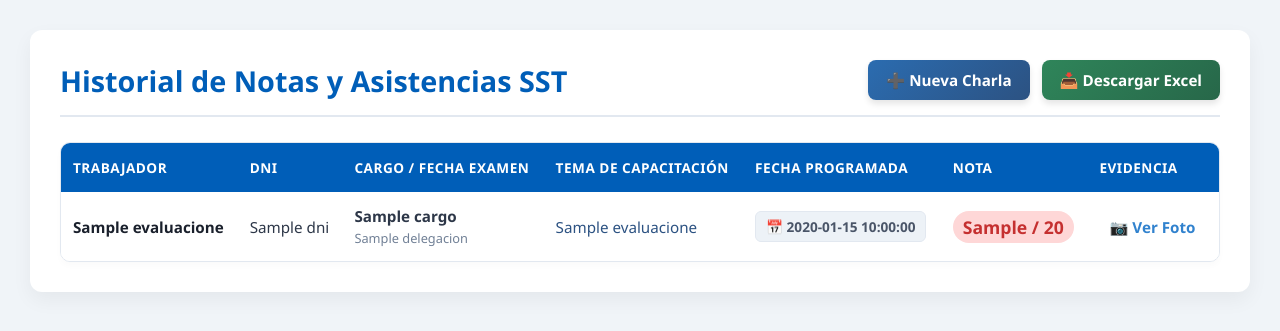
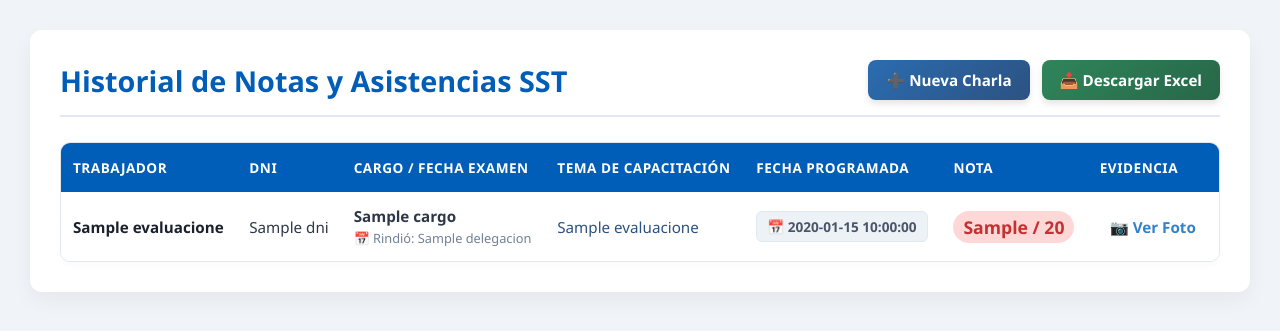
Before and after one commit to ANGEL19-K/sistema-sst, a Flask app: template templates/resultados_capacitaciones.html in a window 1280 px wide. Shown: the top 331 px of the page. Run offline with Flask 3, Linux system fonts and the light colour scheme; the template is opened without the code that fills it: most values are stand-ins (such as "Sample title", 1, 10 or a date in 2020).

Commit message:
Update resultados_capacitaciones.html

```diff
--- a/templates/resultados_capacitaciones.html
+++ b/templates/resultados_capacitaciones.html
@@ -86,10 +86,10 @@
                     <tr>
                         <td class="text-bold">{{ ev.nombres }}</td>
                         <td>{{ ev.dni }}</td>
-                        <td>
-                            <span style="font-weight: 600;">{{ ev.cargo }}</span>
-                            <span class="text-muted">{{ ev.delegacion }}</span>
-                        </td>
+                       <td>
+                           <span style="font-weight: 600;">{{ ev.cargo }}</span>
+                           <span class="text-muted">📅 Rindió: {{ ev.delegacion }}</span>
+                       </td>
                         <td style="font-weight: 500; color: #2c5282;">{{ ev.nombre_charla }}</td>
                         <td>
                             <span class="badge-fecha">📅 {{ ev.fecha_charla }}</span>
```
